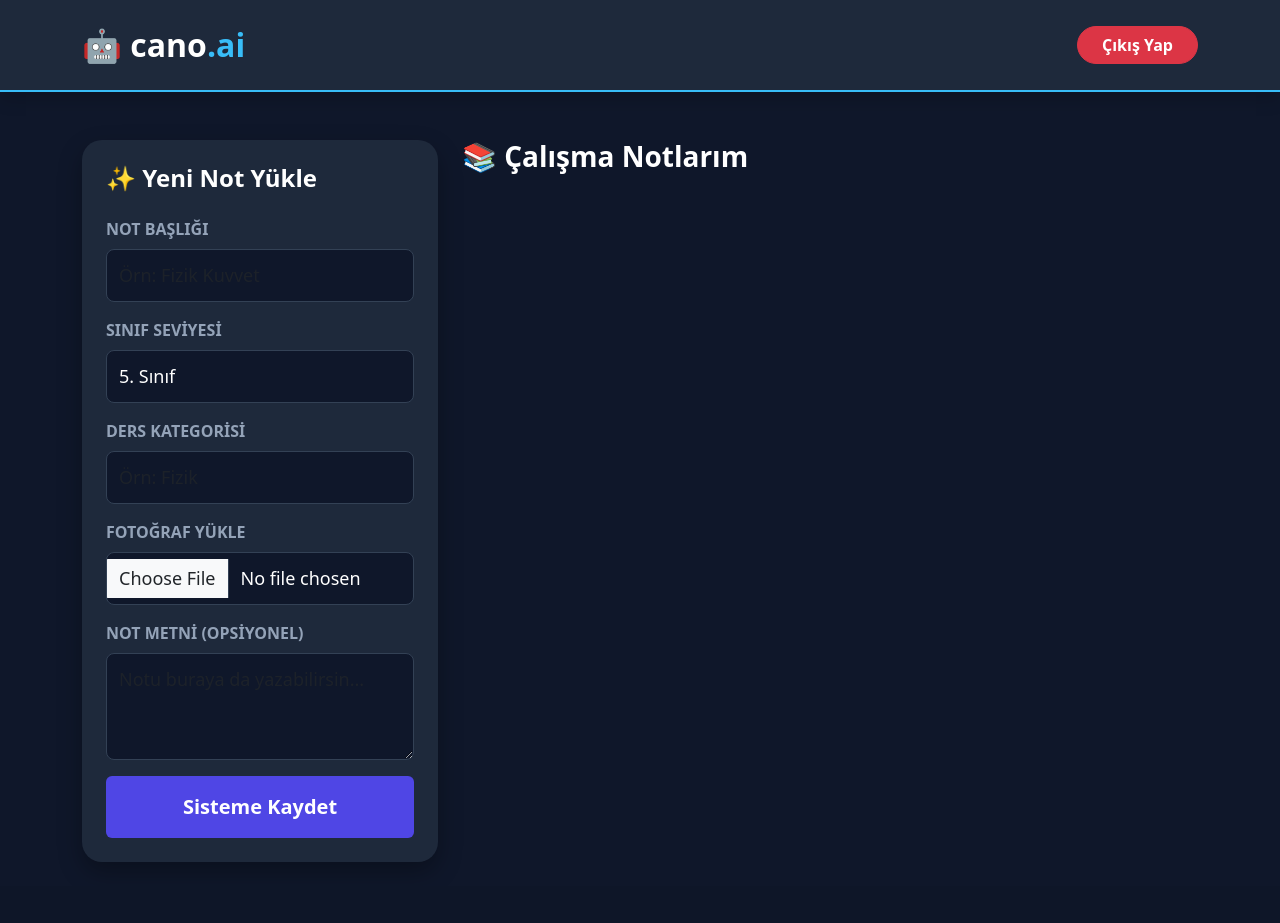
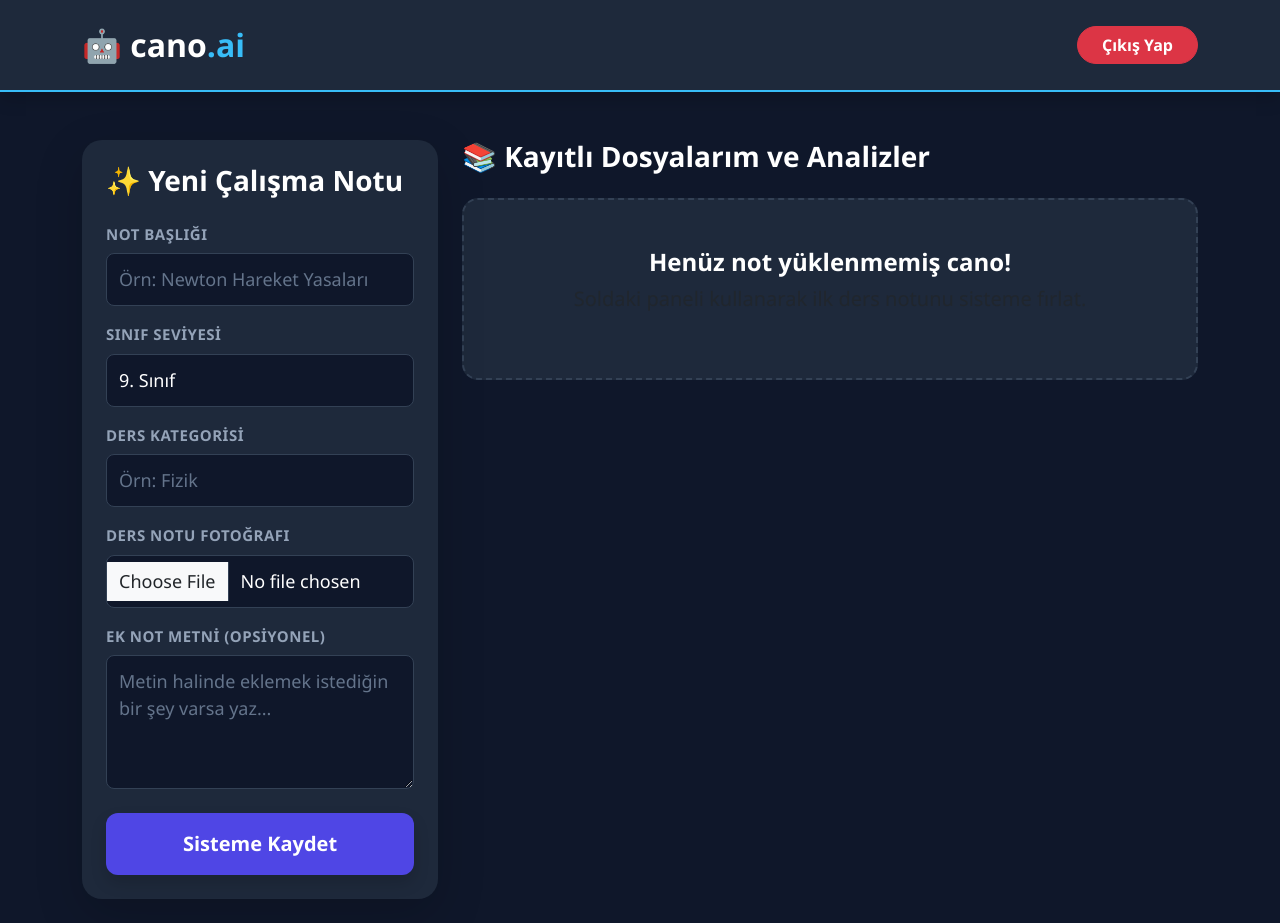
Before and after one commit to EmirCMD87/cano-ai, a Flask app: page /dashboard in a window 1280 px wide. Before the commit the page ends 862 px from the top, so only its background shows below. Run offline with Flask 3, Linux system fonts and the light colour scheme; the visitor is signed in with stand-in values (Sample User, id 1).

Commit message:
Update dashboard.html

```diff
--- a/templates/dashboard.html
+++ b/templates/dashboard.html
@@ -3,100 +3,63 @@
 <head>
     <meta charset="UTF-8">
     <meta name="viewport" content="width=device-width, initial-scale=1.0, maximum-scale=1.0, user-scalable=no">
-    <title>Cano AI - Süper Okunaklı Panel</title>
+    <title>Cano AI - Akıllı Öğrenci Paneli</title>
     <link href="https://cdn.jsdelivr.net/npm/bootstrap@5.3.0/dist/css/bootstrap.min.css" rel="stylesheet">
     <style>
         body {
-            background-color: #0f172a; /* Arka planı tamamen koyu yapalım ki yazılar patlasın */
-            color: #f1f5f9;
+            background-color: #0f172a !important;
+            color: #f1f5f9 !important;
+            font-family: 'Segoe UI', Roboto, sans-serif;
         }
         .navbar-custom { background: #1e293b; border-bottom: 2px solid #38bdf8; }
-        .custom-card { border: none; border-radius: 20px; background: #1e293b; box-shadow: 0 10px 25px rgba(0,0,0,0.3); }
-
-        /* CANO ÖZEL: GÖZÜ YORMAYAN ULTRA OKUNAKLI DEV ÖZET KUTUSU */
-        .ai-summary-box {
-            background: #020617 !important; /* Kapkara arka plan */
-            border-left: 8px solid #38bdf8 !important; /* Parlak mavi şerit */
-            padding: 35px !important;
-            border-radius: 16px !important;
-            margin-top: 25px;
-        }
-
-        /* ÖZET İÇİNDEKİ METİNLER (DEV BOYUT) */
-        .ai-summary-text {
-            font-size: 24px !important; /* Yazı boyutunu devasa yaptık! */
-            line-height: 1.8 !important; /* Satır aralarını iyice açtık, rahat okunsun */
-            color: #ffffff !important; /* Saf parlak beyaz */
-            font-weight: 500 !important;
-        }
-
-        .ai-summary-box h3 {
-            color: #38bdf8 !important;
-            font-weight: 800 !important;
-            font-size: 32px !important;
-            border-bottom: 2px solid #334155;
-            padding-bottom: 15px;
-            margin-bottom: 20px;
-        }
-
-        /* CANO ÖZEL: DEV TEST KUTUSU */
-        .ai-quiz-box {
-            background: #1e1b4b !important; /* Gece mavisi arka plan */
-            border: 3px dashed #6366f1 !important; /* Mor kesikli çizgiler */
-            padding: 35px !important;
-            border-radius: 16px !important;
-            margin-top: 30px;
-        }
-
-        .ai-quiz-text {
-            font-size: 24px !important; /* Sorular da kocaman */
-            line-height: 1.8 !important;
-            color: #f3e8ff !important; /* Açık mor-beyaz yazı */
-            font-weight: 500 !important;
-        }
-
-        .ai-quiz-box h4 {
-            color: #a5b4fc !important;
-            font-size: 30px !important;
-            font-weight: 800 !important;
-            margin-bottom: 20px;
-        }
-
-        /* Form Elemanları */
+        .custom-card { border: none; border-radius: 20px; background: #1e293b; box-shadow: 0 10px 25px rgba(0,0,0,0.4); }
         .form-control, .form-select {
             background: #0f172a !important;
-            color: #fff !important;
+            color: #ffffff !important;
             border: 1px solid #334155 !important;
             font-size: 18px !important;
             padding: 12px !important;
         }
-        .form-label { font-weight: 700; color: #94a3b8; font-size: 16px; }
-        .text-dark-custom { color: #ffffff !important; }
-        .badge-custom { font-size: 1.1rem; padding: 8px 16px; }
+        .form-control::placeholder { color: #64748b !important; }
+        .form-label { font-weight: 700; color: #94a3b8; font-size: 15px; letter-spacing: 0.5px; }
+        .badge-custom { font-size: 1.1rem; padding: 8px 16px; border-radius: 30px; }
     </style>
 </head>
 <body>
+
     <nav class="navbar navbar-dark navbar-custom py-3 shadow">
         <div class="container">
             <span class="navbar-brand fw-bold fs-2">🤖 cano<span style="color: #38bdf8;">.ai</span></span>
-            <a href="/logout" class="btn btn-danger rounded-pill px-4 fw-bold">Çıkış Yap</a>
+            <div class="navbar-nav ms-auto">
+                <a href="/logout" class="btn btn-danger fw-bold rounded-pill px-4">Çıkış Yap</a>
+            </div>
         </div>
     </nav>
 
     <div class="container mt-5">
+        {% with messages = get_flashed_messages(with_categories=true) %}
+            {% if messages %}
+                {% for category, message in messages %}
+                    <div class="alert alert-{{ category }} text-center fw-bold fs-5 rounded-3 mb-4 shadow">{{ message }}</div>
+                {% endfor %}
+            {% endif %}
+        {% endwith %}
+
         <div class="row">
-            <div class="col-lg-4">
-                <div class="card custom-card p-4 mb-4">
-                    <h4 class="fw-bold mb-4 text-white">✨ Yeni Not Yükle</h4>
+            <div class="col-lg-4 mb-4">
+                <div class="card custom-card p-4 shadow-lg">
+                    <h3 class="fw-bold text-white mb-4">✨ Yeni Çalışma Notu</h3>
                     <form method="POST" enctype="multipart/form-data">
                         <div class="mb-3">
                             <label class="form-label">NOT BAŞLIĞI</label>
-                            <input type="text" name="title" class="form-control rounded-3" placeholder="Örn: Fizik Kuvvet" required>
+                            <input type="text" name="title" class="form-control rounded-3" placeholder="Örn: Newton Hareket Yasaları" required>
                         </div>
                         <div class="mb-3">
                             <label class="form-label">SINIF SEVİYESİ</label>
                             <select name="student_class" class="form-select rounded-3" required>
-                                {% for i in range(5, 13) %}<option value="{{ i }}. Sınıf">{{ i }}. Sınıf</option>{% endfor %}
+                                {% for i in range(5, 13) %}
+                                    <option value="{{ i }}. Sınıf" {% if i == 9 %}selected{% endif %}>{{ i }}. Sınıf</option>
+                                {% endfor %}
                             </select>
                         </div>
                         <div class="mb-3">
@@ -104,53 +67,65 @@
                             <input type="text" name="category" class="form-control rounded-3" placeholder="Örn: Fizik" required>
                         </div>
                         <div class="mb-3">
-                            <label class="form-label">FOTOĞRAF YÜKLE</label>
-                            <input type="file" name="image" class="form-control rounded-3">
+                            <label class="form-label">DERS NOTU FOTOĞRAFI</label>
+                            <input type="file" name="image" class="form-control rounded-3" accept="image/*">
                         </div>
-                        <div class="mb-3">
-                            <label class="form-label">NOT METNİ (OPSİYONEL)</label>
-                            <textarea name="content" class="form-control rounded-3" rows="3" placeholder="Notu buraya da yazabilirsin..."></textarea>
+                        <div class="mb-4">
+                            <label class="form-label">EK NOT METNİ (OPSİYONEL)</label>
+                            <textarea name="content" class="form-control rounded-3" rows="4" placeholder="Metin halinde eklemek istediğin bir şey varsa yaz..."></textarea>
                         </div>
-                        <button type="submit" class="btn btn-primary w-100 fw-bold py-3 fs-5" style="background: #4f46e5; border: none;">Sisteme Kaydet</button>
+                        <button type="submit" class="btn btn-primary w-100 fw-bold py-3 fs-5 shadow" style="background: #4f46e5; border: none; border-radius: 12px;">Sisteme Kaydet</button>
                     </form>
                 </div>
             </div>
 
             <div class="col-lg-8">
-                <h3 class="fw-bold mb-4 text-white">📚 Çalışma Notlarım</h3>
+                <h3 class="fw-bold mb-4 text-white d-flex align-items-center">📚 Kayıtlı Dosyalarım ve Analizler</h3>
+
+                {% if not notes %}
+                    <div class="text-center p-5 rounded-4" style="background: #1e293b; border: 2px dashed #334155;">
+                        <h4 class="text-white fw-bold mb-2">Henüz not yüklenmemiş cano!</h4>
+                        <p class="text-muted fs-5">Soldaki paneli kullanarak ilk ders notunu sisteme fırlat.</p>
+                    </div>
+                {% endif %}
+
                 {% for note in notes %}
-                <div class="card custom-card mb-5 overflow-hidden border border-secondary">
+                <div class="card custom-card mb-5 overflow-hidden border border-secondary shadow-lg">
                     <div class="p-4">
                         <div class="d-flex justify-content-between align-items-start mb-4">
                             <div>
-                                <h2 class="fw-bold text-white mb-2" style="font-size: 36px;">{{ note.title }}</h2>
-                                <span class="badge bg-dark badge-custom me-2">{{ note.student_class }}</span>
-                                <span class="badge bg-info text-dark badge-custom fw-bold">{{ note.category }}</span>
+                                <h2 class="fw-bold text-white mb-2" style="font-size: 38px !important;">{{ note.title }}</h2>
+                                <span class="badge bg-dark badge-custom me-2 text-white">{{ note.student_class }}</span>
+                                <span class="badge bg-info text-dark fw-bold badge-custom">{{ note.category }}</span>
                             </div>
                         </div>
 
                         {% if note.image_path %}
                         <div class="mb-4 rounded-4 overflow-hidden border border-secondary">
-                            <img src="/{{ note.image_path }}" class="img-fluid w-100" style="max-height: 350px; object-fit: cover;">
+                            <img src="/{{ note.image_path }}" class="img-fluid w-100" style="max-height: 400px; object-fit: cover;">
                         </div>
                         {% endif %}
 
                         {% if note.summary %}
-                            <div class="ai-summary-box shadow">
-                                <h3>📝 YAPAY ZEKA DERS ÖZETİ</h3>
-                                <div class="ai-summary-text" style="white-space: pre-line;">{{ note.summary }}</div>
+                            <div class="shadow-lg" style="background: #020617 !important; border-left: 10px solid #38bdf8 !important; padding: 40px !important; border-radius: 18px !important; margin-top: 30px !important; margin-bottom: 30px !important;">
+                                <h3 style="color: #38bdf8 !important; font-size: 34px !important; font-weight: 900 !important; margin-bottom: 25px !important; text-transform: uppercase; letter-spacing: 1px;">📝 YAPAY ZEKA DERS ÖZETİ</h3>
+                                <div style="white-space: pre-line; font-size: 26px !important; line-height: 1.9 !important; color: #ffffff !important; font-weight: 700 !important;">
+                                    {{ note.summary }}
+                                </div>
                             </div>
 
                             {% if note.questions %}
-                            <div class="ai-quiz-box shadow">
-                                <h4>🧠 BİLGİ ÖLÇME VE HEDEF TESTİ</h4>
-                                <div class="ai-quiz-text" style="white-space: pre-line;">{{ note.questions }}</div>
+                            <div class="shadow-lg" style="background: #0b0f19 !important; border: 4px dashed #6366f1 !important; padding: 40px !important; border-radius: 18px !important; margin-top: 40px !important;">
+                                <h3 style="color: #a5b4fc !important; font-size: 34px !important; font-weight: 900 !important; margin-bottom: 25px !important; text-transform: uppercase; letter-spacing: 1px;">🧠 BİLGİ ÖLÇME VE HEDEF TESTİ</h3>
+                                <div style="white-space: pre-line; font-size: 26px !important; line-height: 1.9 !important; color: #ffffff !important; font-weight: 700 !important;">
+                                    {{ note.questions }}
+                                </div>
                             </div>
                             {% endif %}
                         {% else %}
                             <div class="text-center py-5">
-                                <a href="/summarize/{{ note.id }}" class="btn btn-lg btn-success rounded-pill px-5 py-3 fw-bold shadow fs-4">
-                                    🚀 Analiz Et, Özetle ve Test Hazırla
+                                <a href="/summarize/{{ note.id }}" class="btn btn-lg btn-success rounded-pill px-5 py-4 fw-bold shadow-lg fs-3 animate-bounce" style="background: #10b981; border: none;">
+                                    🚀 Yapay Zeka ile Analiz Et & Sınav Hazırla
                                 </a>
                             </div>
                         {% endif %}
```
